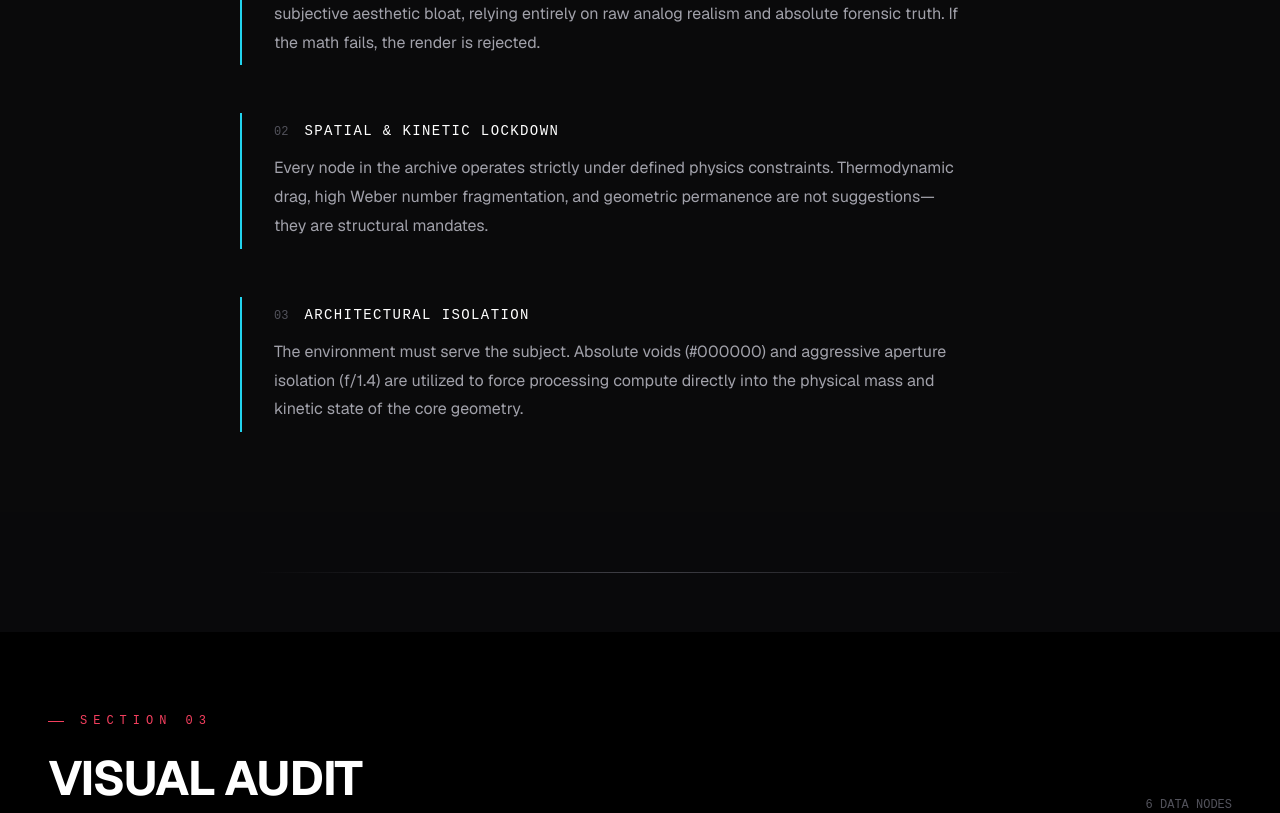
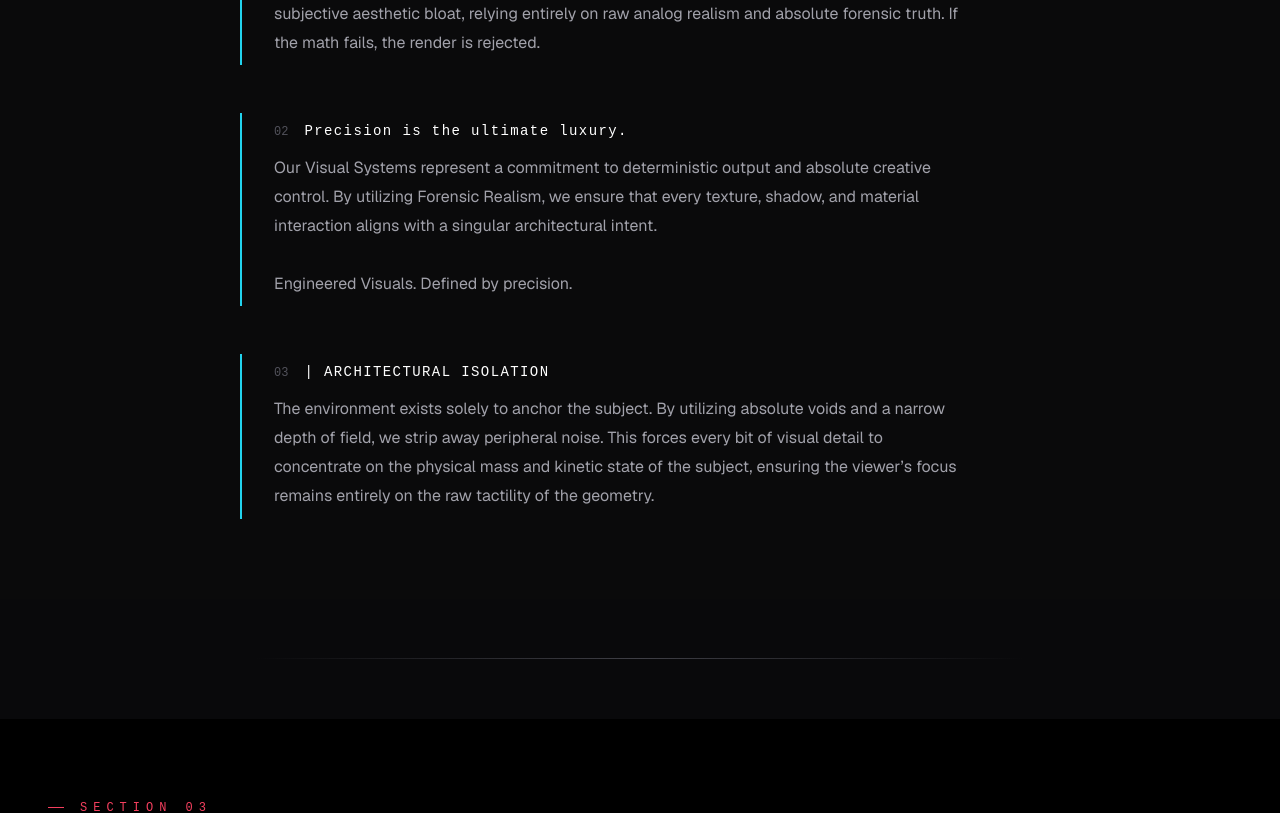
Before and after one commit to Debbussee/bsvs-portfolio, a Next.js app: page / in a window 1280 px wide. Shown: the part 1240-2053 px from the top of the page. Built offline with nearby package versions, Linux system fonts and the light colour scheme.

Commit message:
Update text and swap images

```diff
--- a/app/components/VisualAudit.tsx
+++ b/app/components/VisualAudit.tsx
@@ -5,8 +5,8 @@ import { motion, useInView } from 'framer-motion';
 
 const nodes = [
   { id: '01', title: 'KINETIC IMPACT_01',       img: '/ella_editorial_bsvs_220001.png', lat: '34.0522', lon: '-118.2437', status: 'STABLE',    iso: '800',  shutter: '1/500' },
-  { id: '02', title: 'STRUCTURAL DECAY_04',      img: '/renee_flood_bsvs_049120.png',   lat: '40.7128', lon: '-74.0060',  status: 'DEGRADING', iso: '1600', shutter: '1/250' },
-  { id: '03', title: 'FLUID DYNAMICS_11',        img: '/sienna_clktwr_bsvs_109020.png', lat: '51.5074', lon: '-0.1278',   status: 'COMPUTING', iso: '400',  shutter: '1/1000' },
+  { id: '02', title: 'STRUCTURAL DECAY_04',      img: '/sienna_clktwr_bsvs_109020.png',   lat: '40.7128', lon: '-74.0060',  status: 'DEGRADING', iso: '1600', shutter: '1/250' },
+  { id: '03', title: 'FLUID DYNAMICS_11',        img: '/renee_flood_bsvs_049120.png', lat: '51.5074', lon: '-0.1278',   status: 'COMPUTING', iso: '400',  shutter: '1/1000' },
   { id: '04', title: 'THERMAL SHIFT_09',         img: '/tae_hmlss_bsvs_071110.png',     lat: '35.6895', lon: '139.6917',  status: 'STABLE',    iso: '200',  shutter: '1/2000' },
   { id: '05', title: 'OPTICAL REFRACTION_02',    img: '/ella_water_bsvs_220001.png',    lat: '48.8566', lon: '2.3522',    status: 'ACTIVE',    iso: '640',  shutter: '1/800' },
   { id: '06', title: 'BIOMECHANICAL STRESS_07',  img: '/zm_bench_bsvs_625530.png',      lat: '37.7749', lon: '-122.4194', status: 'LOCKED',    iso: '3200', shutter: '1/60' },
--- a/app/components/ZeroMandate.tsx
+++ b/app/components/ZeroMandate.tsx
@@ -11,13 +11,13 @@ const protocols = [
   },
   {
     num: '02',
-    title: 'SPATIAL & KINETIC LOCKDOWN',
-    body: 'Every node in the archive operates strictly under defined physics constraints. Thermodynamic drag, high Weber number fragmentation, and geometric permanence are not suggestions—they are structural mandates.',
+    title: 'Precision is the ultimate luxury.',
+    body: 'Our Visual Systems represent a commitment to deterministic output and absolute creative control. By utilizing Forensic Realism, we ensure that every texture, shadow, and material interaction aligns with a singular architectural intent.\n\nEngineered Visuals. Defined by precision.',
   },
   {
     num: '03',
-    title: 'ARCHITECTURAL ISOLATION',
-    body: 'The environment must serve the subject. Absolute voids (#000000) and aggressive aperture isolation (f/1.4) are utilized to force processing compute directly into the physical mass and kinetic state of the core geometry.',
+    title: '| ARCHITECTURAL ISOLATION',
+    body: 'The environment exists solely to anchor the subject. By utilizing absolute voids and a narrow depth of field, we strip away peripheral noise. This forces every bit of visual detail to concentrate on the physical mass and kinetic state of the subject, ensuring the viewer’s focus remains entirely on the raw tactility of the geometry.',
   },
 ];
 
@@ -57,7 +57,7 @@ function ProtocolCard({ p, index }: { p: typeof protocols[0]; index: number }) {
         <span style={{ fontFamily: 'monospace', fontSize: '12px', color: '#52525b' }}>{p.num}</span>
         <h3 style={{ fontFamily: 'monospace', fontSize: '14px', letterSpacing: '0.1em', color: '#ffffff' }}>{p.title}</h3>
       </div>
-      <p style={{ color: '#a1a1aa', fontSize: '16px', lineHeight: '1.8', maxWidth: '65ch' }}>{p.body}</p>
+      <p style={{ color: '#a1a1aa', fontSize: '16px', lineHeight: '1.8', maxWidth: '65ch', whiteSpace: 'pre-wrap' }}>{p.body}</p>
     </motion.div>
   );
 }
```
